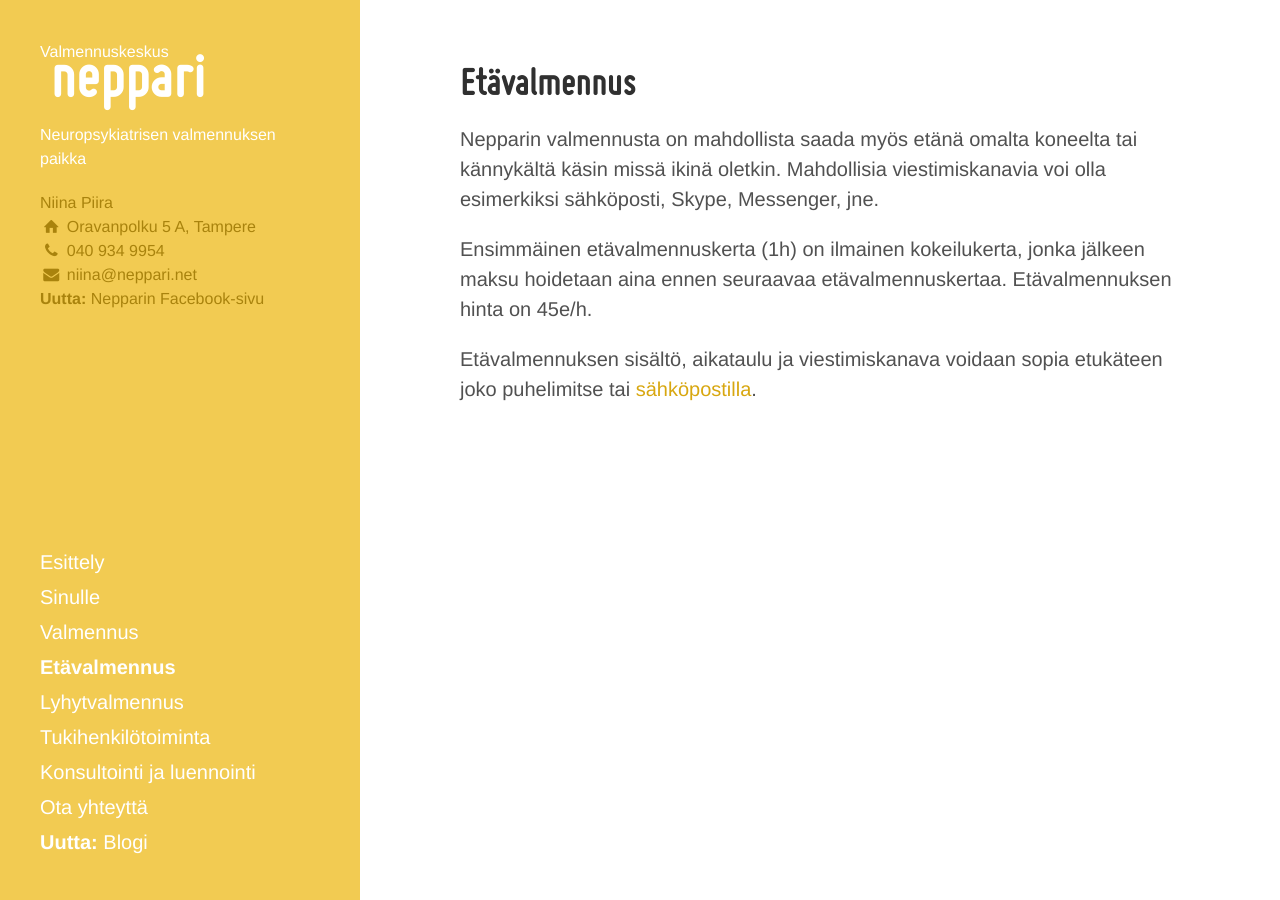
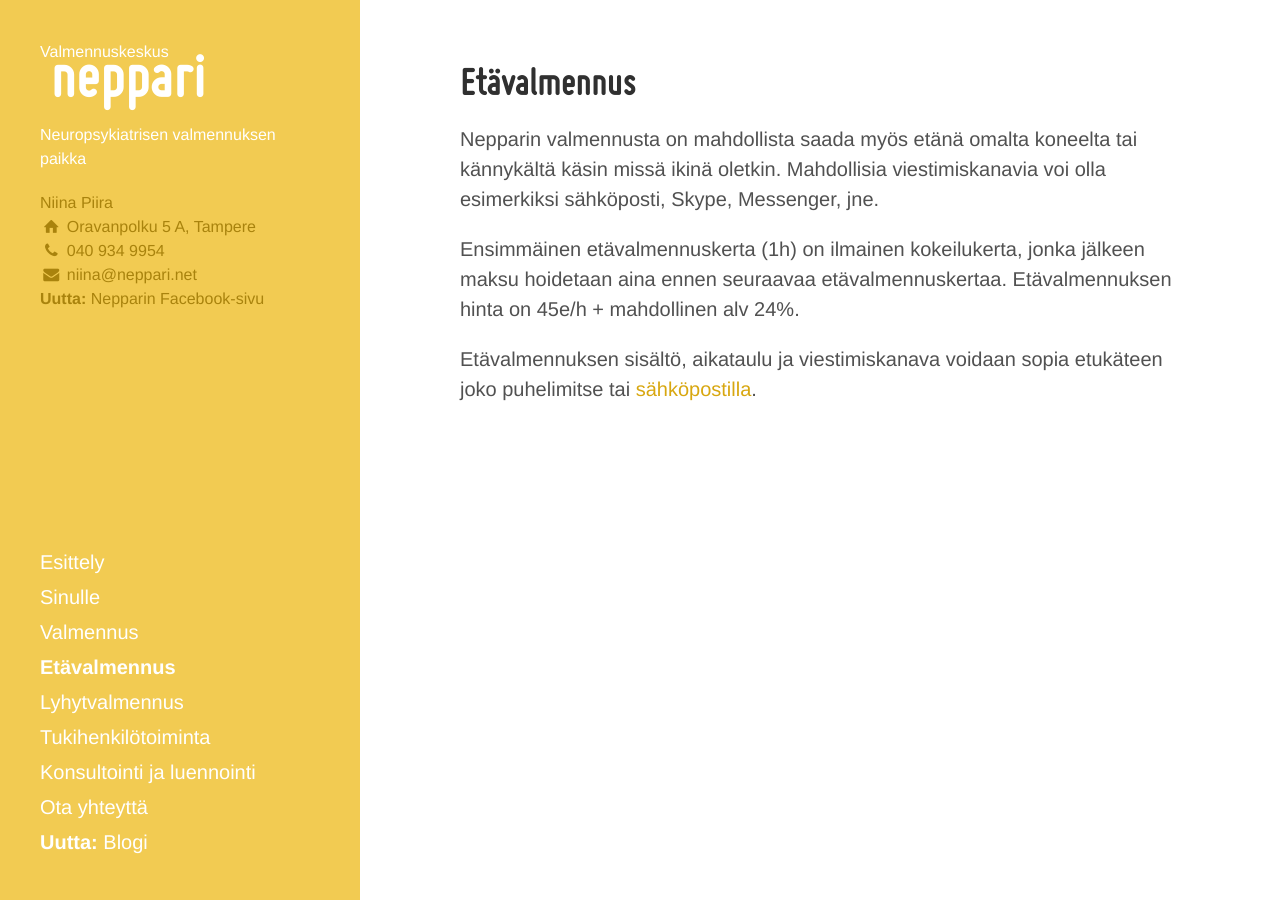
Before and after one commit to niinapiira/neppari.net, a Jekyll site: the page built from etavalmennus.md, in a window 1280 px wide. Built offline with Jekyll 4.4.1, drawn with Linux system fonts in a browser that asks for light colours; Markdown is read by kramdown in place of the engine named in the settings.

Commit message:
Lisäsin mahd. alv 24%

```diff
--- a/etavalmennus.md
+++ b/etavalmennus.md
@@ -12,8 +12,9 @@ published: true
 
 
 
+
 Nepparin valmennusta on mahdollista saada myös etänä omalta koneelta tai kännykältä käsin missä ikinä oletkin. Mahdollisia viestimiskanavia voi olla esimerkiksi sähköposti, Skype, Messenger, jne.
 
-Ensimmäinen etävalmennuskerta (1h) on ilmainen kokeilukerta, jonka jälkeen maksu hoidetaan aina ennen seuraavaa etävalmennuskertaa. Etävalmennuksen hinta on 45e/h.
+Ensimmäinen etävalmennuskerta (1h) on ilmainen kokeilukerta, jonka jälkeen maksu hoidetaan aina ennen seuraavaa etävalmennuskertaa. Etävalmennuksen hinta on 45e/h + mahdollinen alv 24%.
 
 Etävalmennuksen sisältö, aikataulu ja viestimiskanava voidaan sopia etukäteen joko puhelimitse tai [sähköpostilla](/ota-yhteytta).
```
